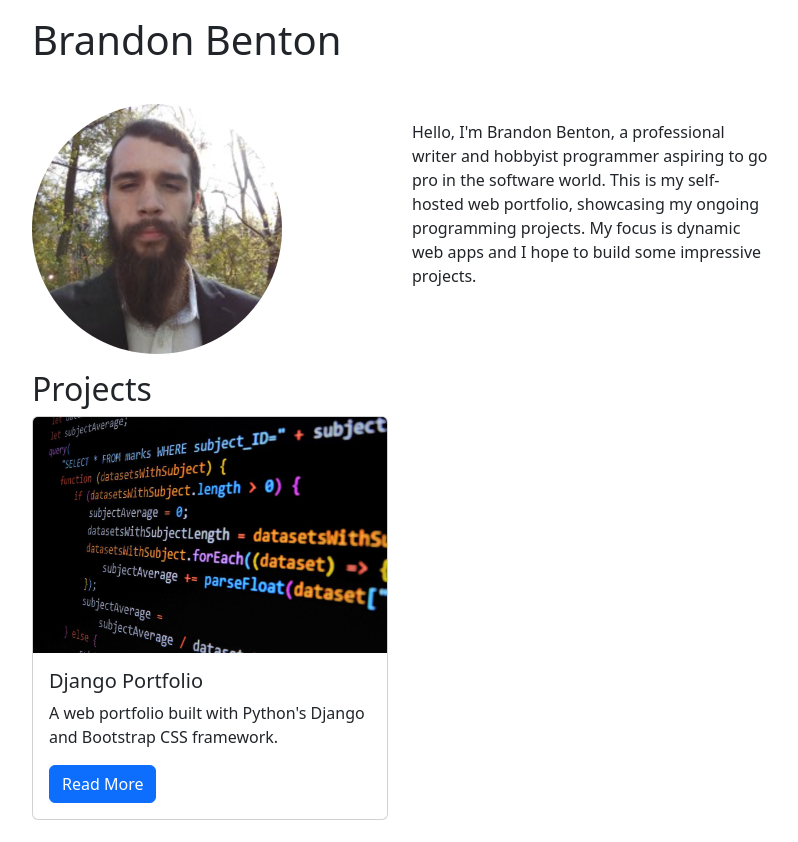
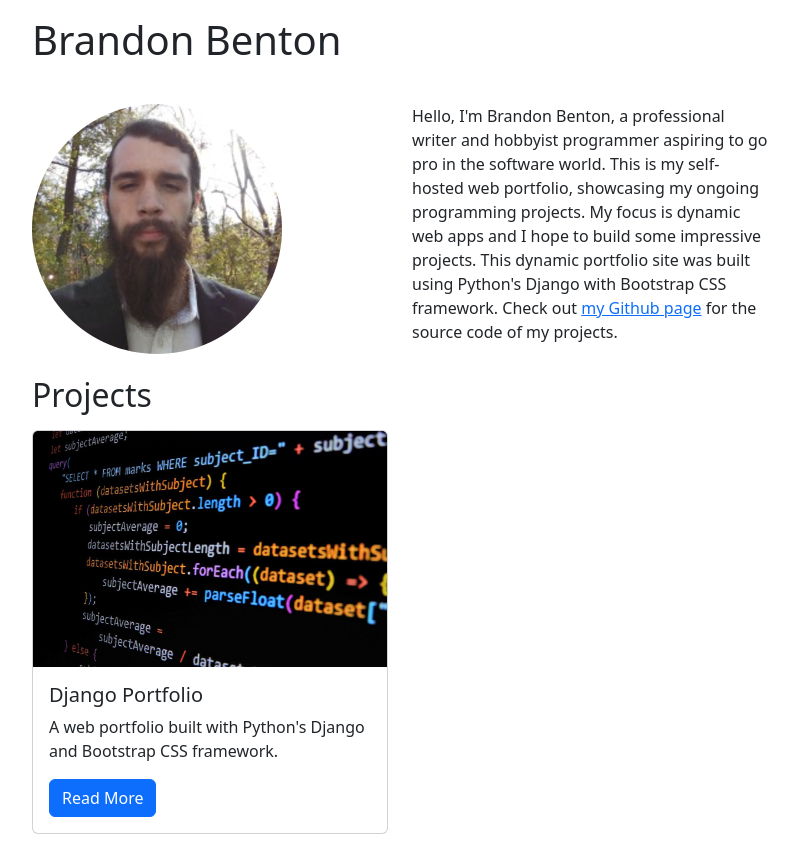
Before and after one commit to bdbenton5255/portfolio, a Django app: page / in a window 1280 px wide. Shown: the whole page, without its empty margins (50-848 px from the left). Before the commit the page ends 820 px from the top, so only its background shows below. Run offline with Django 5.2, Linux system fonts and the light colour scheme; data comes from the database, SQL or seed files in the repository.

Commit message:
formatting

```diff
--- a/projects/templates/projects/project_index.html
+++ b/projects/templates/projects/project_index.html
@@ -13,14 +13,24 @@
         <img src="{% static 'projects/images/ProfileTransparent.png' %}" ALIGN="left">
     </div>
     <div class="col-md-4">
-        <p></p>
         <p>
-        Hello, I'm Brandon Benton, a professional writer and hobbyist programmer aspiring to go pro in the software world. This is my self-hosted web portfolio, showcasing my ongoing programming projects. My focus is dynamic web apps and I hope to build some impressive projects.
+        Hello, I'm Brandon Benton, a professional
+        writer and hobbyist programmer aspiring
+        to go pro in the software world. This is
+        my self-hosted web portfolio, showcasing
+        my ongoing programming projects. My
+        focus is dynamic web apps and I hope to
+        build some impressive projects. This
+        dynamic portfolio site was built using
+        Python's Django with Bootstrap CSS
+        framework. Check out <a href="https://github.com/bdbenton5255">my Github page</a>
+        for the source code of my projects.
         </p>
     </div>
 </div>
 <p></p>
 <h2>Projects</h2>
+<p></p>
 <div class="row">
 {% for project in projects %}
     <div class="col-md-4">
```
